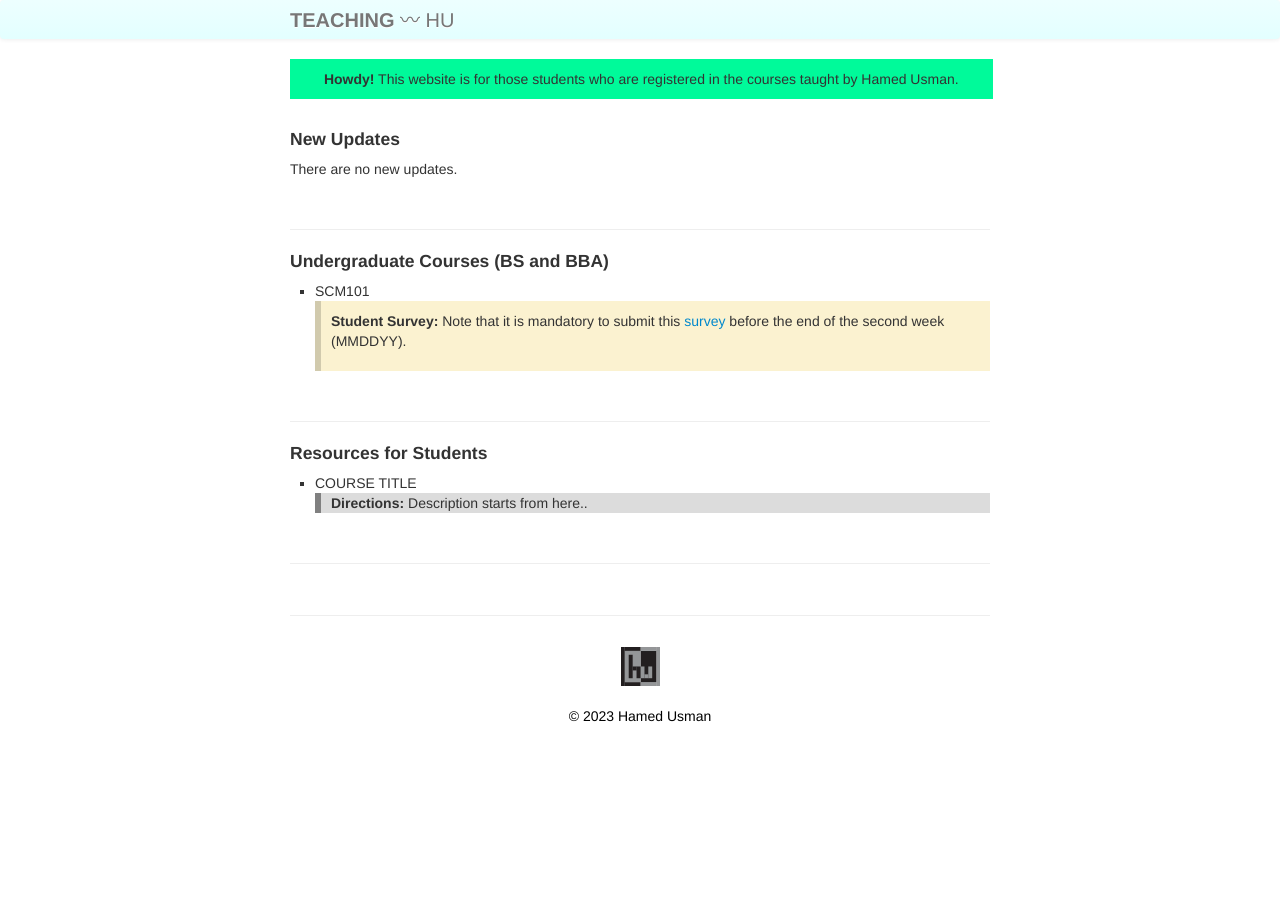
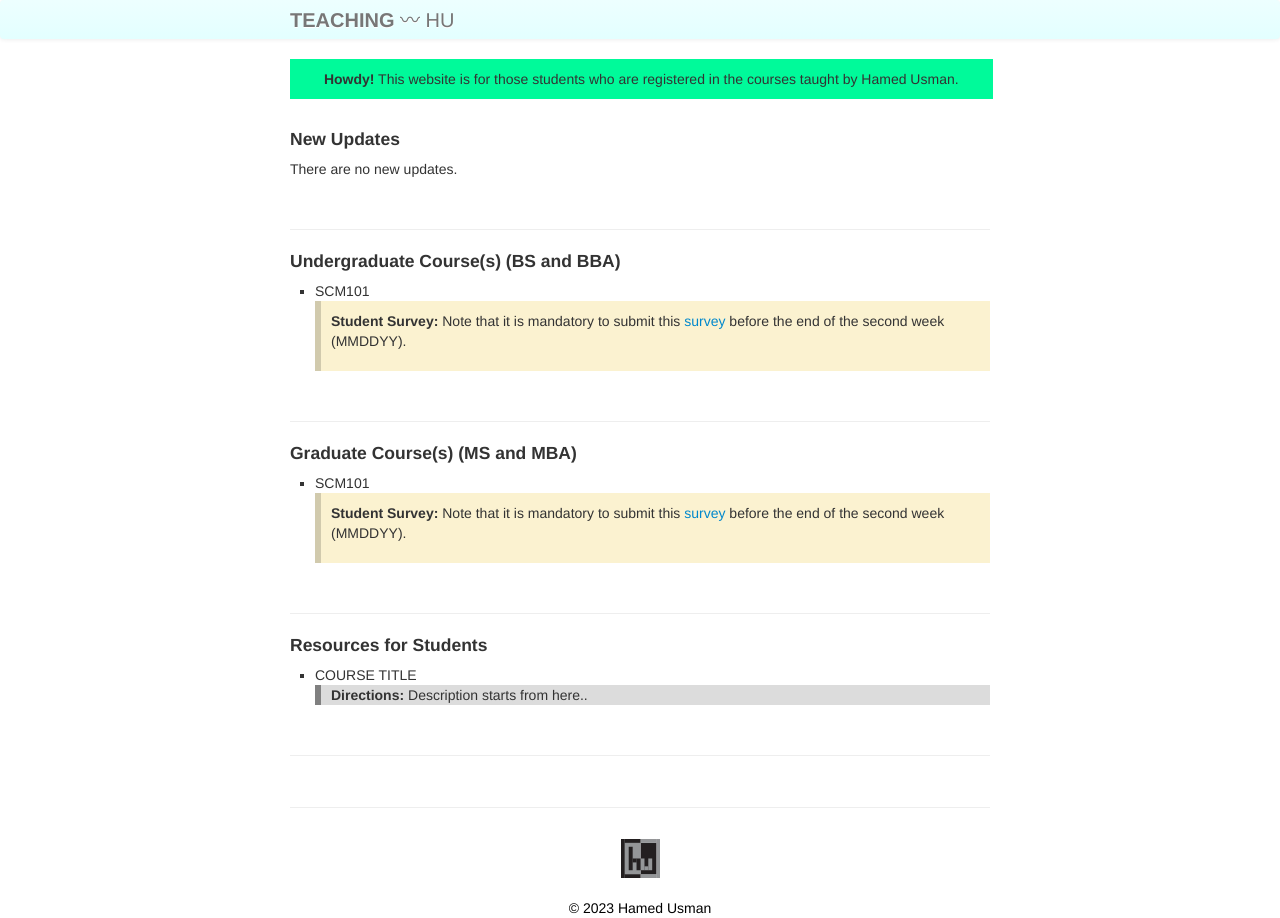
Before and after one commit to 101scm/101scm.github.io, a Jekyll site: the page built from index.md, in a window 1280 px wide. Built offline with Jekyll 4.4.1, drawn with Linux system fonts in a browser that asks for light colours.

Commit message:
Update index.md

```diff
--- a/index.md
+++ b/index.md
@@ -16,7 +16,18 @@ keywords: operations management, supply chain management, logistics
 
 ---
 
-<h4>Undergraduate Courses (BS and BBA)</h4>
+<h4>Undergraduate Course(s) (BS and BBA)</h4>
+<ul>
+<li>SCM101</li>
+<!--<p>There are no new updates.</p>-->
+<div class="note"><p><strong>Student Survey:</strong> Note that it is mandatory to submit this <a href="https://www.google.com">survey</a> before the end of the second week (MMDDYY).</p></div>
+</ul>
+
+<br/>
+
+---
+
+<h4>Graduate Course(s) (MS and MBA)</h4>
 <ul>
 <li>SCM101</li>
 <!--<p>There are no new updates.</p>-->
```
